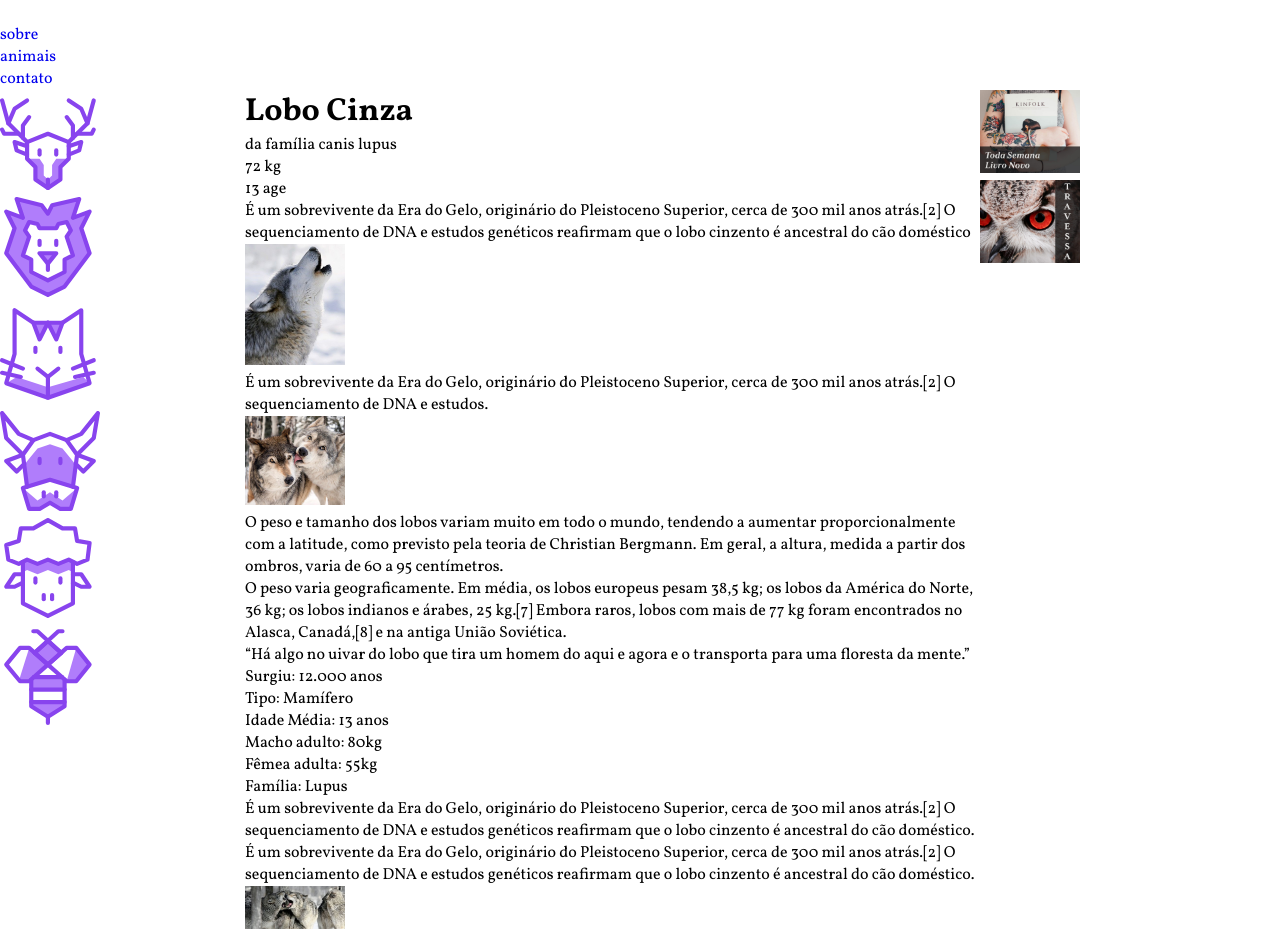
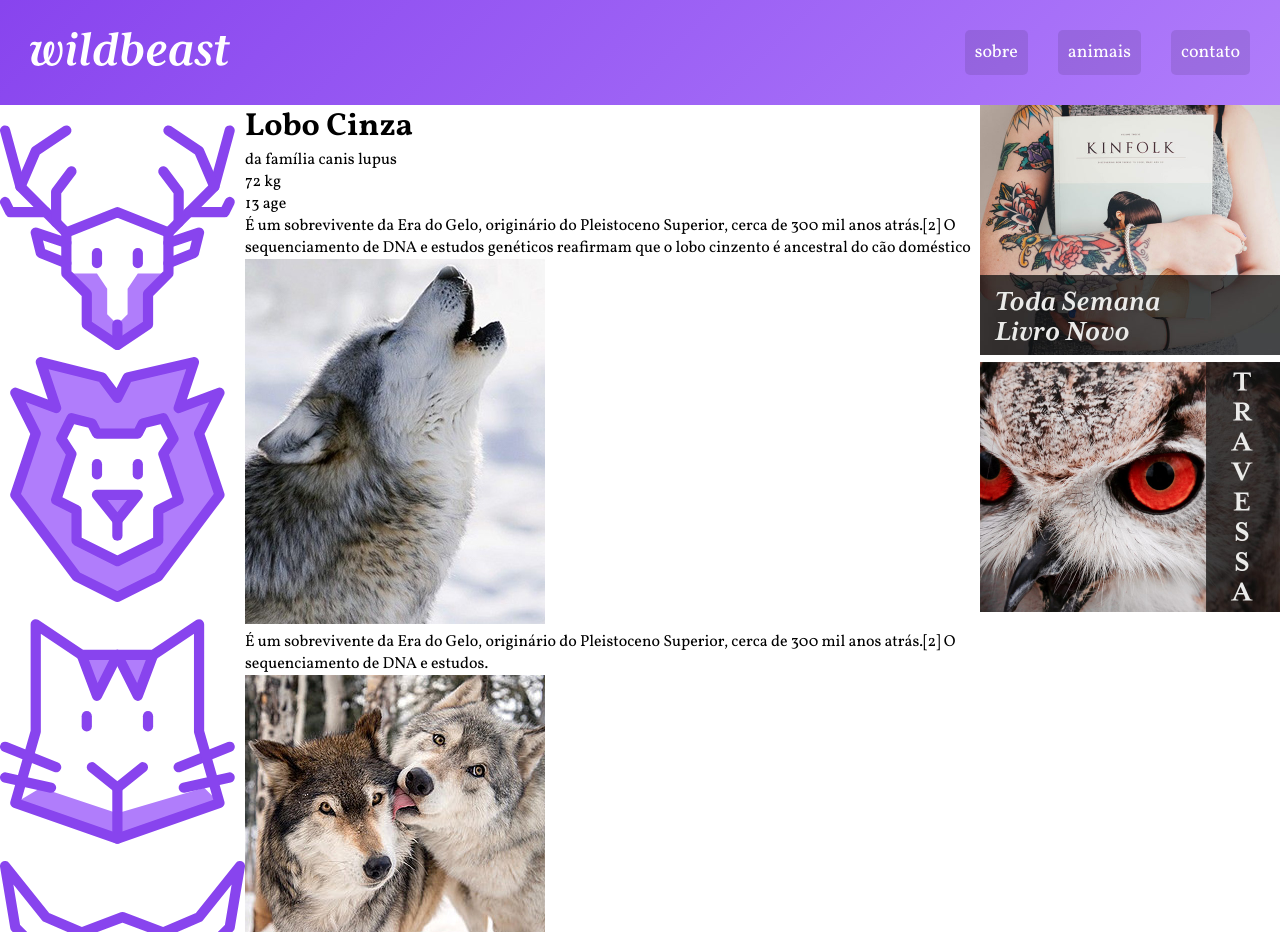
Before and after one commit to werlesson/wildbeast, a website: page index.html in a window 1280 px wide. Shown: the top 932 px of the page. Drawn offline with Linux system fonts and the light colour scheme.

Commit message:
Header geral feito

```diff
--- a/css/scss/_general.scss
+++ b/css/scss/_general.scss
@@ -21,5 +21,5 @@ a {
 }
 
 img {
-  max-width: 100px;
+  max-width: 100%;
 }
--- a/css/scss/_grid.scss
+++ b/css/scss/_grid.scss
@@ -5,7 +5,6 @@
     "header header header"
     "sidenav content anuncios"
     "footer footer footer";
-  @include grid-area(header);
   @include grid-area(sidenav);
   @include grid-area(content);
   @include grid-area(anuncios);
--- /dev/null
+++ b/css/scss/_header.scss
@@ -0,0 +1,36 @@
+@include grid-area(header) {
+  background: linear-gradient(135deg, $primary-color, $secondary-color);
+  padding: 30px;
+  display: grid;
+  grid-template-columns: 1fr auto;
+  align-items: center;
+
+  .logo {
+    max-width: 200px;
+  }
+
+  nav {
+    ul {
+      display: flex;
+      flex-wrap: wrap;
+    }
+
+    a {
+      display: block;
+      padding: 10px;
+      color: white;
+      font-size: 1.125rem;
+      background: rgba(black, .1);
+      border-radius: 5px;
+      transition: .1s;
+
+      &:hover {
+        background: rgba(black, .5);
+      }
+    }
+
+    li+li {
+      margin-left: 30px;
+    }
+  }
+}
--- a/css/scss/_variables.scss
+++ b/css/scss/_variables.scss
@@ -1 +1,6 @@
-$font-1: "Vollkorn", Georgia, serif;
+$font-1: "Vollkorn",
+Georgia,
+serif;
+
+$primary-color: #8844ee;
+$secondary-color: #b07dfb;
--- a/css/scss/style.scss
+++ b/css/scss/style.scss
@@ -3,3 +3,6 @@
 @import "mixins";
 @import "general";
 @import "grid";
+
+// LAYOUT
+@import "header";
```
Also changed, not shown: css/style.css, 1 other file.
